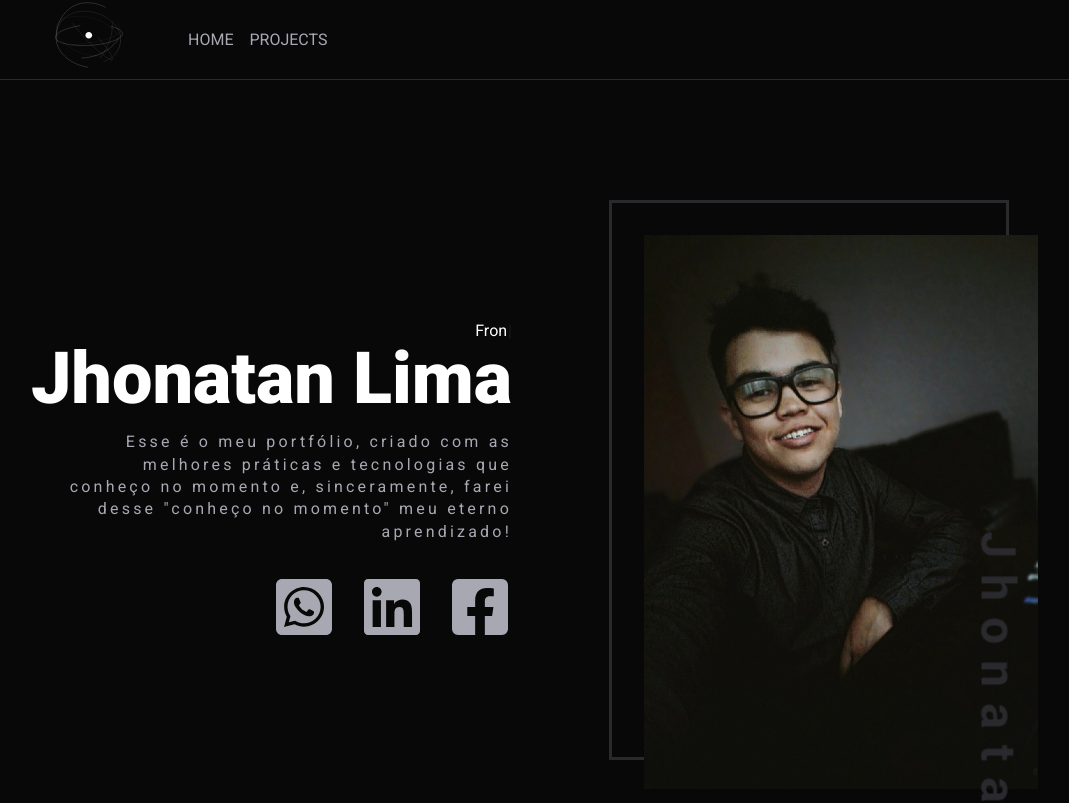
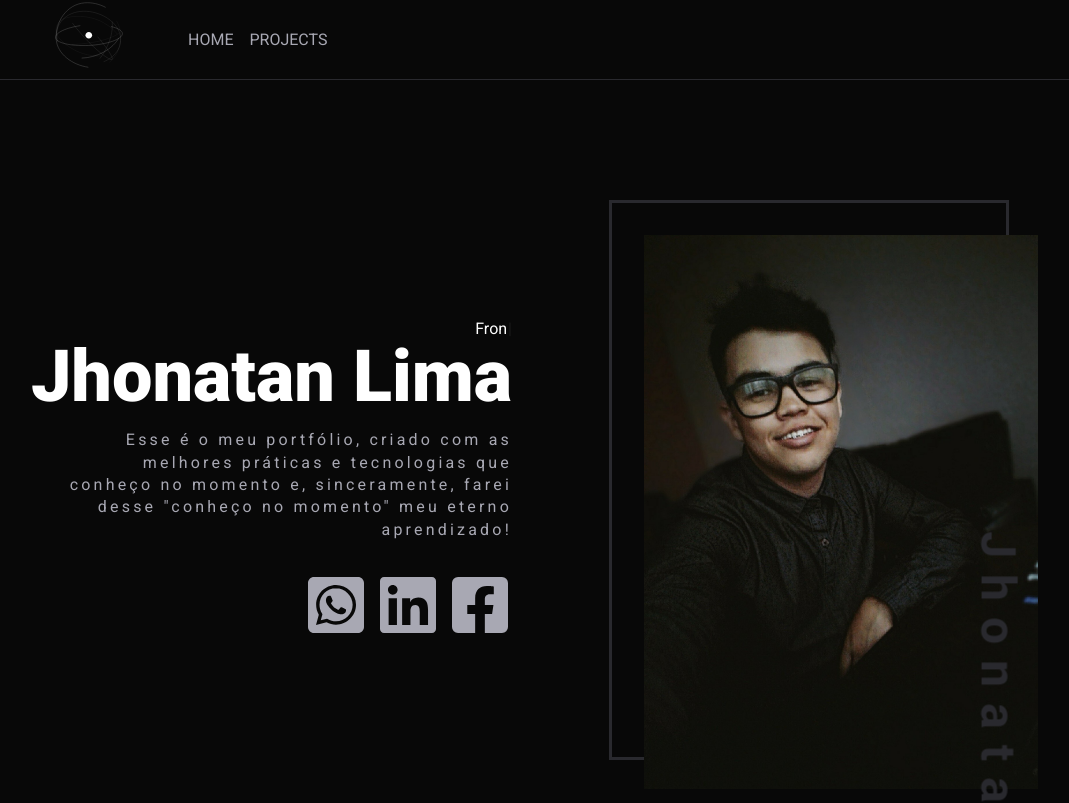
Before and after one commit to ojhones/justMe, a Next.js app: page / in a window 1280 px wide. Shown: the top 803 px of the page, without its empty margins (108-1177 px from the left). Built offline with nearby package versions, Linux system fonts and the light colour scheme.

Commit message:
Added animation in socials icons

```diff
--- a/src/pages/index.tsx
+++ b/src/pages/index.tsx
@@ -27,16 +27,22 @@ export default function Home() {
           />
 
           <h1 className="animate__animated  animate__fadeIn">Jhonatan Lima</h1>
-          <p className="animate__animated  animate__fadeIn animate__delay-1s">
+          <p className="animate__animated  animate__fadeIn animate__delay-2s">
             Esse é o meu portfólio, criado com as melhores práticas e tecnologias
             que conheço no momento e, sinceramente, farei desse "conheço no momento"
             meu eterno aprendizado!
           </p>
 
           <section>
-            <FaWhatsappSquare />
-            <FaLinkedin />
-            <FaFacebookSquare />
+            <a href="#" className="animate__animated  animate__bounceIn animate__delay-3s">
+              <FaWhatsappSquare />
+            </a>
+            <a href="#" className="animate__animated  animate__bounceIn animate__delay-4s">
+              <FaLinkedin />
+            </a>
+            <a href="#" className="animate__animated  animate__bounceIn animate__delay-5s">
+              <FaFacebookSquare />
+            </a>
           </section>
         </aside>
 
--- a/src/styles/pages/index.ts
+++ b/src/styles/pages/index.ts
@@ -65,6 +65,7 @@ export const Wrapper = styled.div`
       align-items: center;
       justify-content: flex-end;
 
+      a {
         svg {
           width: 4rem;
           height: 4rem;
@@ -77,9 +78,9 @@ export const Wrapper = styled.div`
             cursor: pointer;
             filter: brightness(0.8);
           }
-
-        + svg {
-          margin-left: 1.5rem;
+        }
+        + a {
+          margin-left: 0.5rem;
         }
       }
     }
```
Lines whose indentation alone changed are shown as unchanged.
